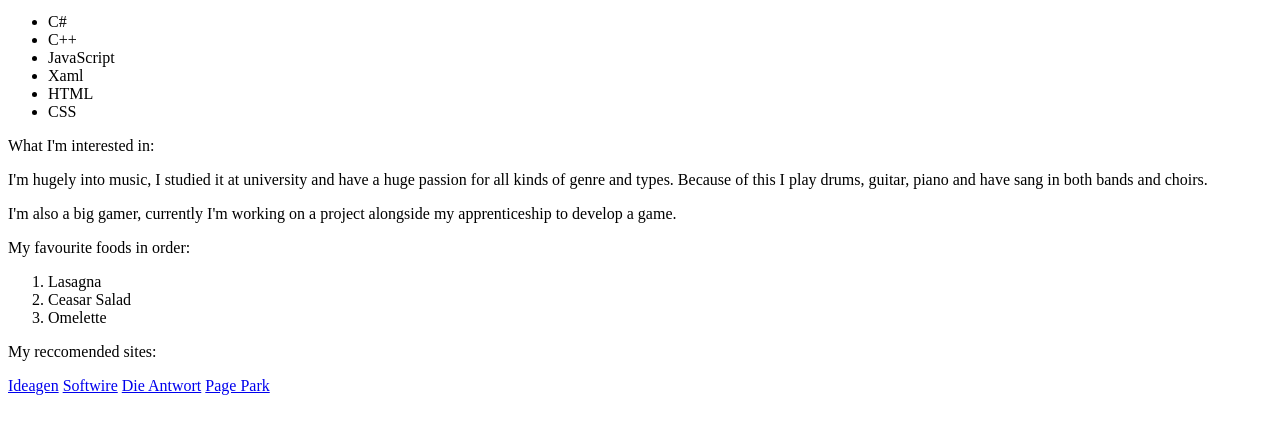
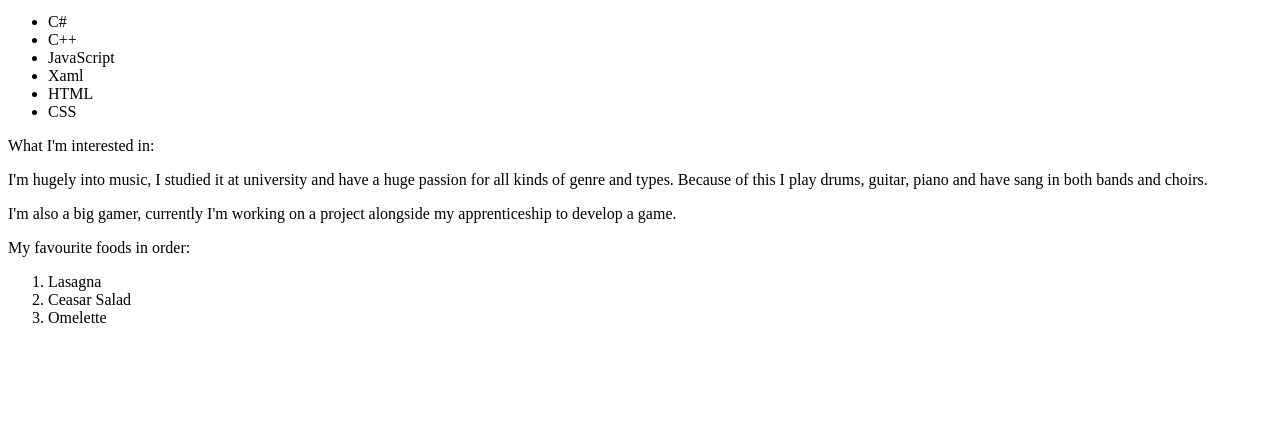
Before and after one commit to AlexRadfordIdeagen/AlexRadfordIdeagen.github.io, a plain HTML site: page about.html in a window 1280 px wide. Shown: the part 378-800 px from the top of the page. Drawn offline with Linux system fonts and the light colour scheme.

Commit message:
More changes made

```diff
--- a/about.html
+++ b/about.html
@@ -44,14 +44,6 @@
         <li>Omelette</li>
       </ol>
     </div>
-    <div> </div>
-    <div class="padding">
-      <p class="header"> My reccomended sites:</p>
-      <a href="https://www.ideagen.com/">Ideagen</a>
-      <a href="https://www.softwire.com/">Softwire</a>
-      <a href="https://dieantwort.com/#/">Die Antwort</a>
-      <a href="https://pagepark.co.uk/">Page Park</a>
-    </div>
   </body>
 </div>
 </html>
```
Also changed, not shown: index.html (+1 -0 lines), projects.html (+3 -2 lines).
